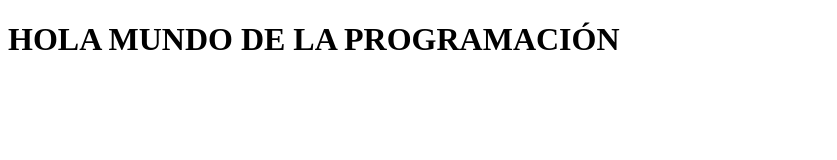
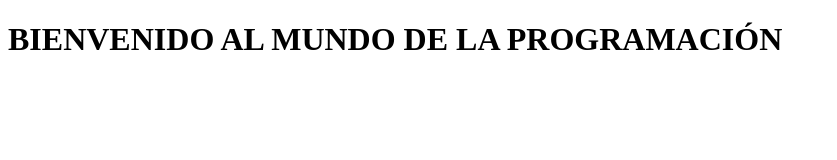
Before and after one commit to Alfrente/hello-wold-git, a plain HTML site: page index.html in a window 1280 px wide. Shown: the whole page, without its empty margins (0-837 px from the left). Drawn offline with Linux system fonts and the light colour scheme.

Commit message:
Cambie el mensaje que muestra el h1

```diff
--- a/index.html
+++ b/index.html
@@ -5,6 +5,6 @@
     <title>hola mundo</title>
 </head>
 <body>
-<h1>HOLA MUNDO DE LA PROGRAMACIÓN</h1>
+<h1>BIENVENIDO AL MUNDO DE LA PROGRAMACIÓN</h1>
 </body>
 </html>
```
